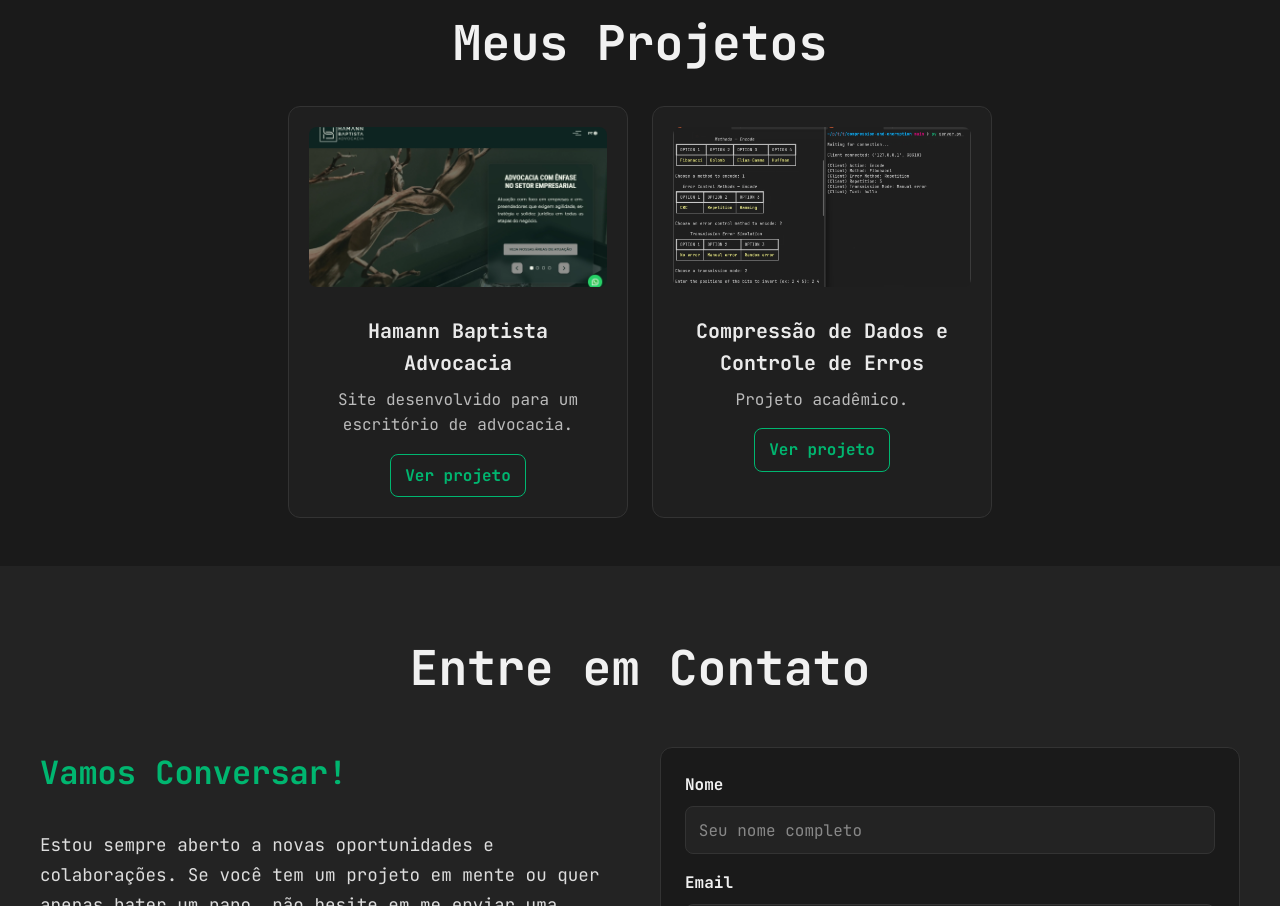
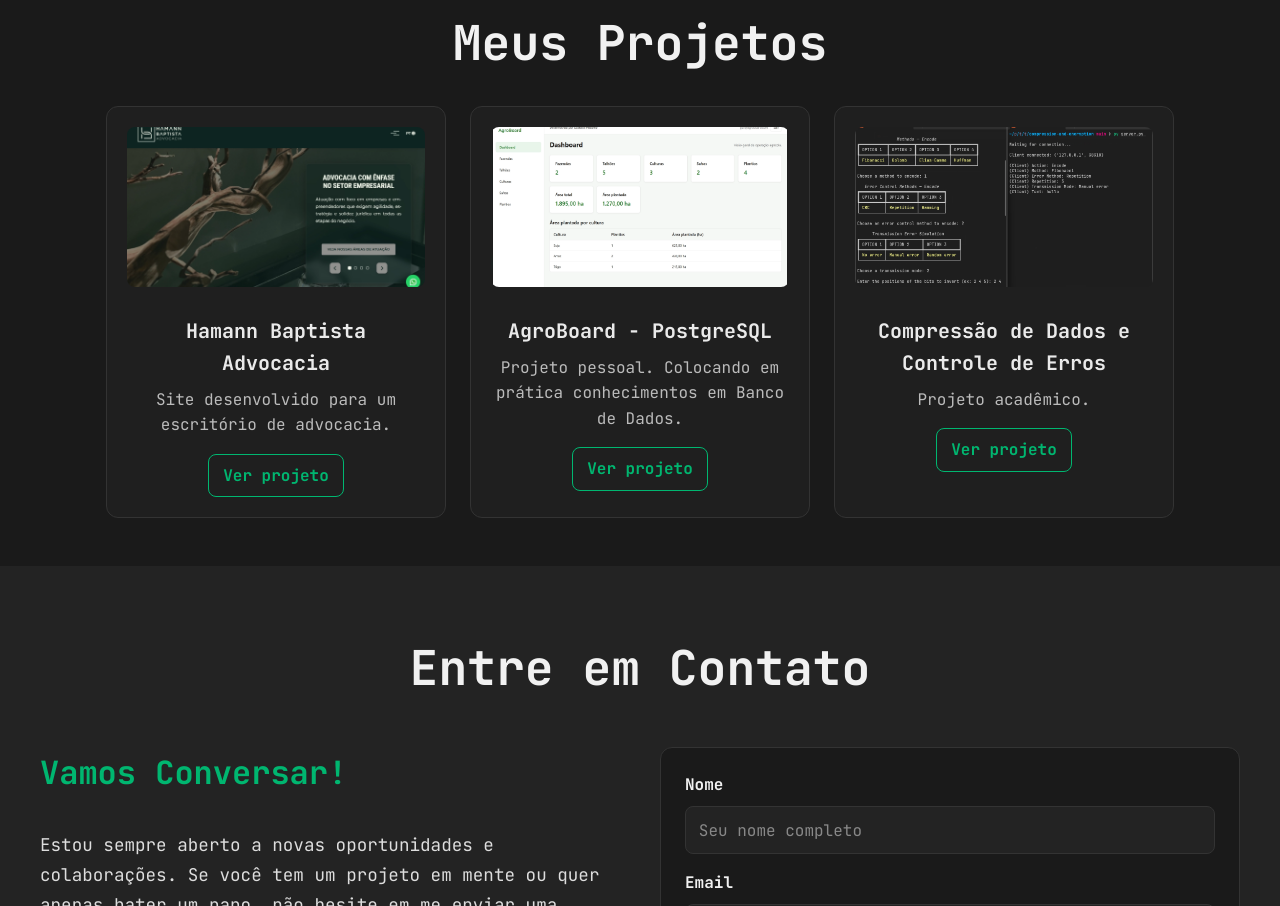
Before and after one commit to gusmezomo/GusPortfolioVue, a Vue app: page / in a window 1280 px wide. Shown: the part 1520-2426 px from the top of the page. Built offline with nearby package versions, Linux system fonts and the light colour scheme.

Commit message:
project: add AgroBoard Project

```diff
--- a/src/components/Projetos.vue
+++ b/src/components/Projetos.vue
@@ -36,6 +36,12 @@ export default {
           descricao: "Site desenvolvido para um escritório de advocacia.",
           imagem: "/img/project-hamann.webp",
           link: "https://hamannbaptista.com/",
+        },
+        {
+          titulo: "AgroBoard - PostgreSQL",
+          descricao: "Projeto pessoal. Colocando em prática conhecimentos em Banco de Dados.",
+          imagem: "/img/agroboard.webp",
+          link: "https://agroboard.gusmezomo.com.br/",
         },
         {
           titulo: "Compressão de Dados e Controle de Erros",
```
Also changed, not shown: public/img/agroboard.webp (added).
